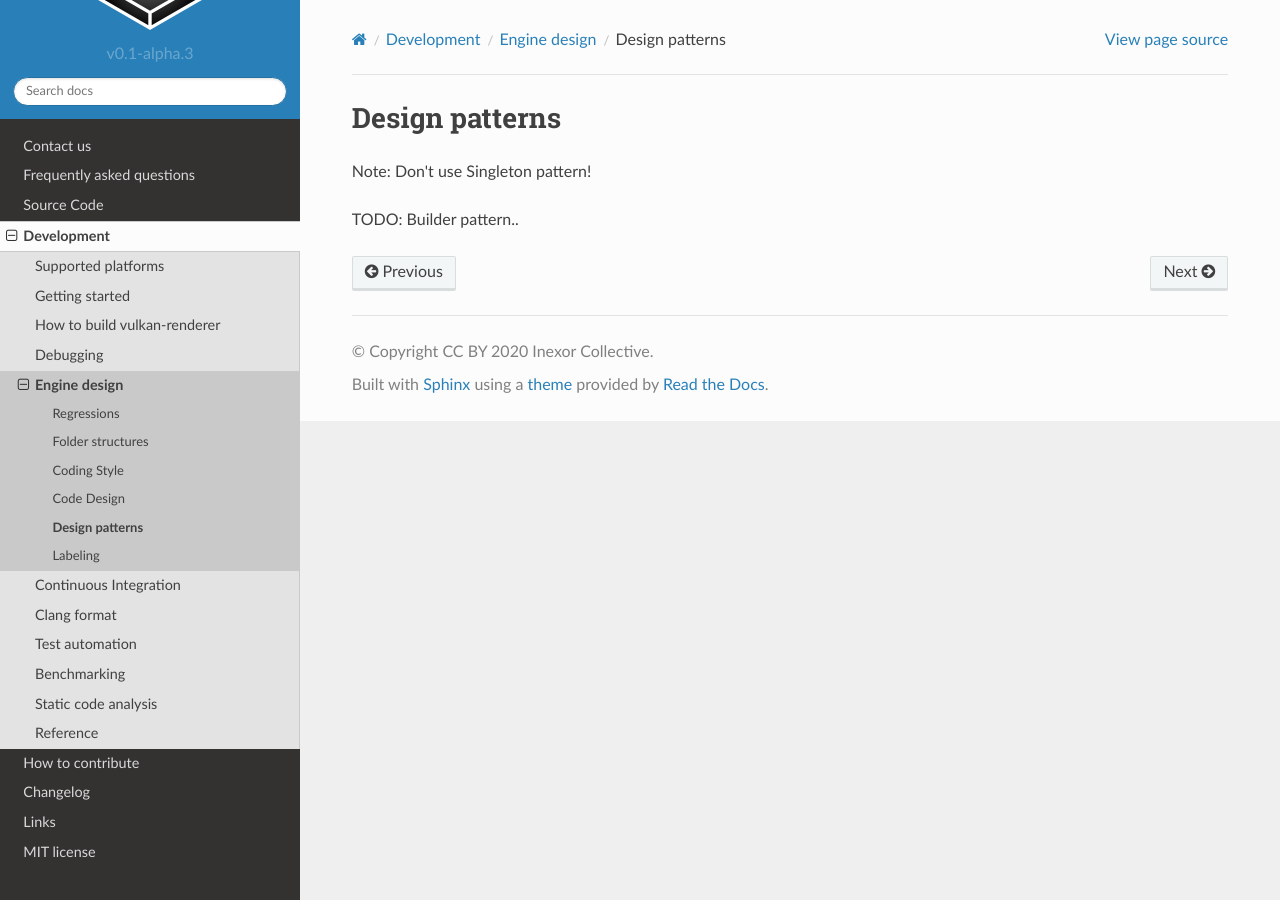
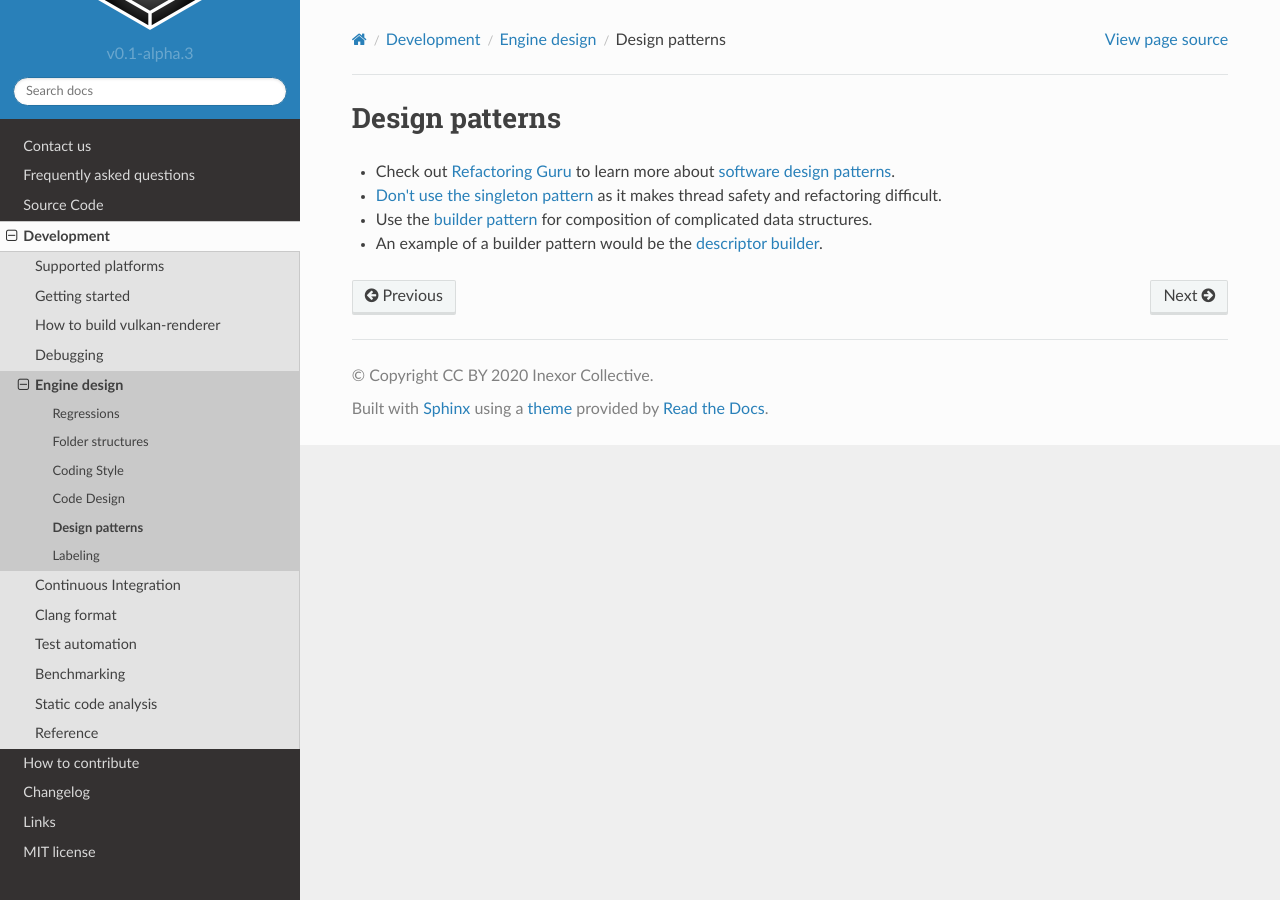
Before and after one commit to inexorgame/vulkan-renderer, a Sphinx documentation site: the page built from documentation/source/development/engine-design/design-patterns.rst, in a window 1280 px wide. Built offline with Sphinx 7.4.7 and the Read the Docs theme 2.0.0, drawn with Linux system fonts in a browser that asks for light colours; pages that are not in the unit, such as notebooks, are missing from menus.

Commit message:
[wiki] Updated 'design patterns'.
Signed-off-by: Johannes <johannesschneider@outlook.com>

```diff
--- a/documentation/source/development/engine-design/design-patterns.rst
+++ b/documentation/source/development/engine-design/design-patterns.rst
@@ -1,6 +1,7 @@
 Design patterns
 ===============
 
-Note: Don't use Singleton pattern!
-
-TODO: Builder pattern..
+- Check out `Refactoring Guru <https://refactoring.guru/design-patterns>`__ to learn more about `software design patterns <https://en.wikipedia.org/wiki/Software_design_pattern>`__.
+- `Don't use the singleton pattern <https://isocpp.github.io/CppCoreGuidelines/CppCoreGuidelines#Ri-singleton>`__ as it makes thread safety and refactoring difficult.
+- Use the `builder pattern <https://refactoring.guru/design-patterns/builder>`__ for composition of complicated data structures.
+- An example of a builder pattern would be the `descriptor builder <https://github.com/inexorgame/vulkan-renderer/blob/master/src/vulkan-renderer/wrapper/descriptor_builder.cpp>`__.
```
